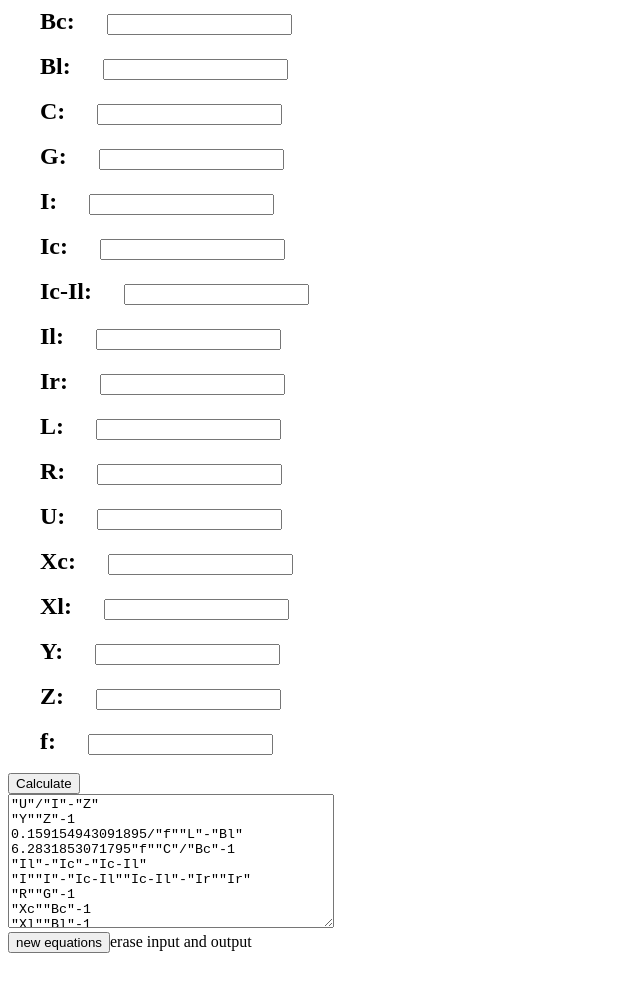
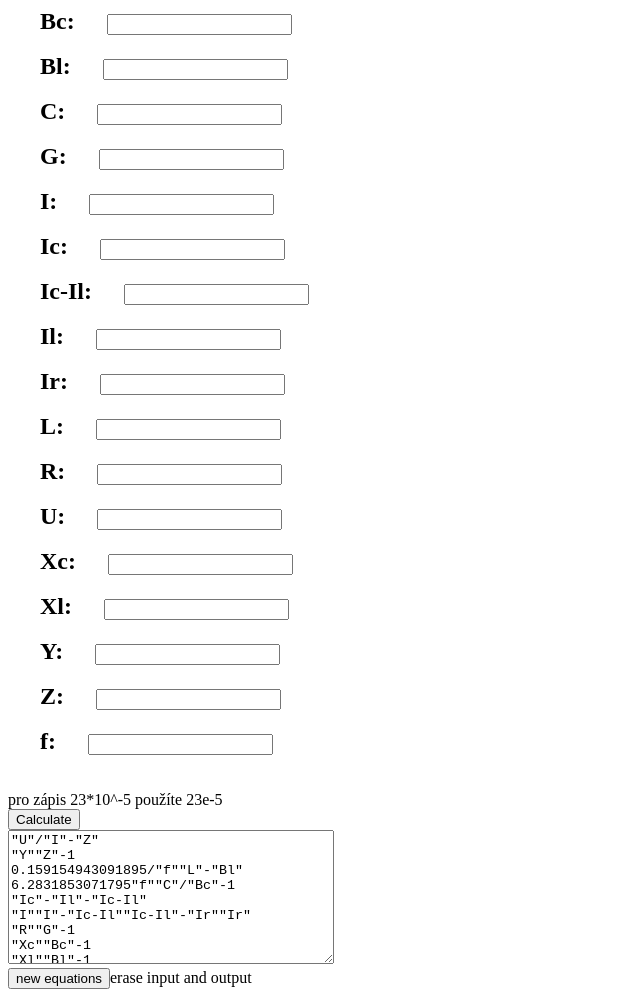
Before and after one commit to vikimiki11/Real-number-equations-solver, a plain HTML site: page index.html in a window 1280 px wide. Shown: the whole page, without its empty margins (0-640 px from the left). Before the commit the page ends 961 px from the top, so only its background shows below. Drawn offline with Linux system fonts and the light colour scheme.

Commit message:
little changes

```diff
--- a/index.html
+++ b/index.html
@@ -17,13 +17,13 @@
 </head>
 
 <body>
-	<div id="inputoutput"></div>
+	<div id="inputoutput"></div><br>pro zápis 23*10^-5 použíte 23e-5<br>
 	<button onclick="calculate()">Calculate</button><br>
 	<textarea rows="4" cols="50">"U"/"I"-"Z"
 "Y""Z"-1
 0.159154943091895/"f""L"-"Bl"
 6.2831853071795"f""C"/"Bc"-1
-"Il"-"Ic"-"Ic-Il"
+"Ic"-"Il"-"Ic-Il"
 "I""I"-"Ic-Il""Ic-Il"-"Ir""Ir"
 "R""G"-1
 "Xc""Bc"-1
```
